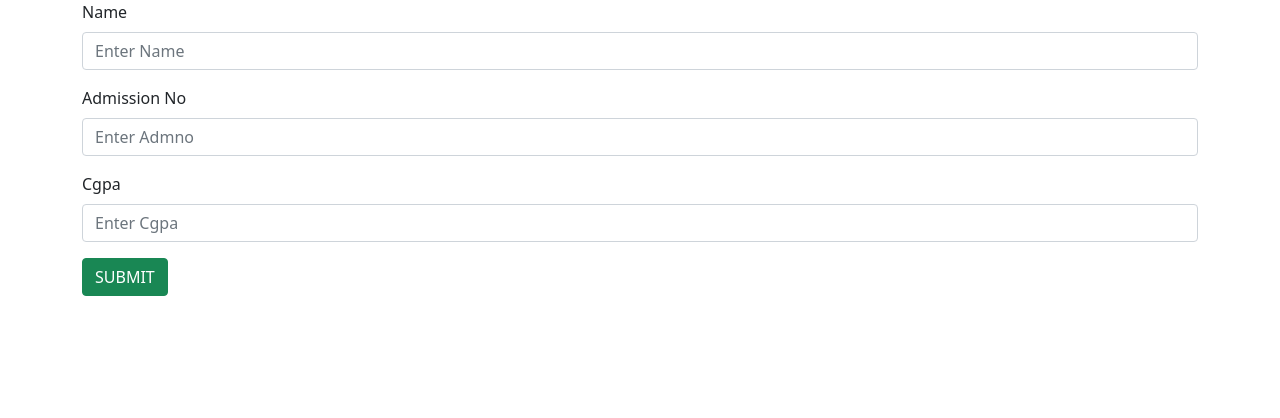
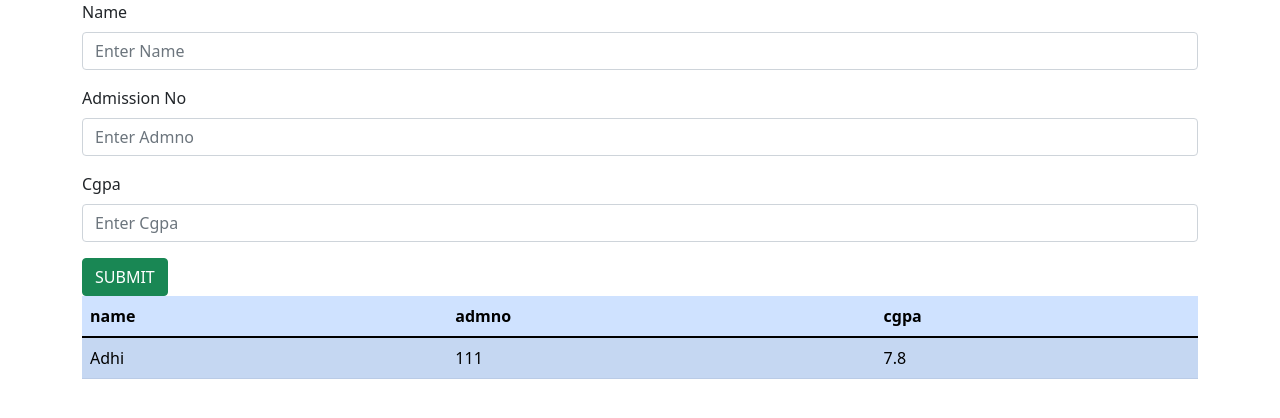
Before and after one commit to adhiponnuzz/Markappreactapp, a React (Create React App) app: page /view in a window 1280 px wide. Shown: the top 418 px of the page. Built offline with nearby package versions, Linux system fonts and the light colour scheme.

Commit message:
view finished

```diff
--- a/src/App.js
+++ b/src/App.js
@@ -3,12 +3,14 @@ import './App.css';
 import  'bootstrap/dist/css/bootstrap.min.css';
 import  'bootstrap/dist/js/bootstrap.bundle.min.js';
 import Studentadd from './component/Studentadd';
+import View from './component/View';
 
 function App() {
   return (
     <>
 
   <Studentadd/>
+  <View/>
 
 
 
--- /dev/null
+++ b/src/component/View.js
@@ -0,0 +1,81 @@
+import React from 'react'
+
+const View = () => {
+    var viewlist=[{
+        "name":"Adhi",
+        "admno":"111",
+        "cgpa":"7.8"
+
+
+
+    }]
+  return (
+    <div>
+
+        <div className="container">
+            <div className="row">
+                <div className="col col-12 col-sm-12 col-md-12 col-lg-12 col-xl-12 col-xxl-12">
+                    <div className="row g-3">
+                        <div className="col col-12 col-sm-12 col-md-12 col-lg-12 col-xl-12 col-xxl-12">
+
+                        <table class="table table-primary table-striped">
+  <thead>
+    <tr>
+      <th scope="col">name</th>
+      <th scope="col">admno</th>
+      <th scope="col">cgpa</th>
+
+    </tr>
+  </thead>
+  <tbody>
+      {viewlist.map((value,key)=>{
+          return <tr>
+
+          <td>{value['name']}</td>
+          <td>{value.admno}</td>
+          <td>{value.cgpa}</td>
+        </tr>
+
+
+
+
+
+
+
+      })}
+
+
+  </tbody>
+</table>
+
+
+
+
+
+
+                        </div>
+
+
+
+
+                    </div>
+
+
+                </div>
+
+
+
+            </div>
+
+
+
+        </div>
+
+
+
+
+    </div>
+  )
+}
+
+export default View
```
